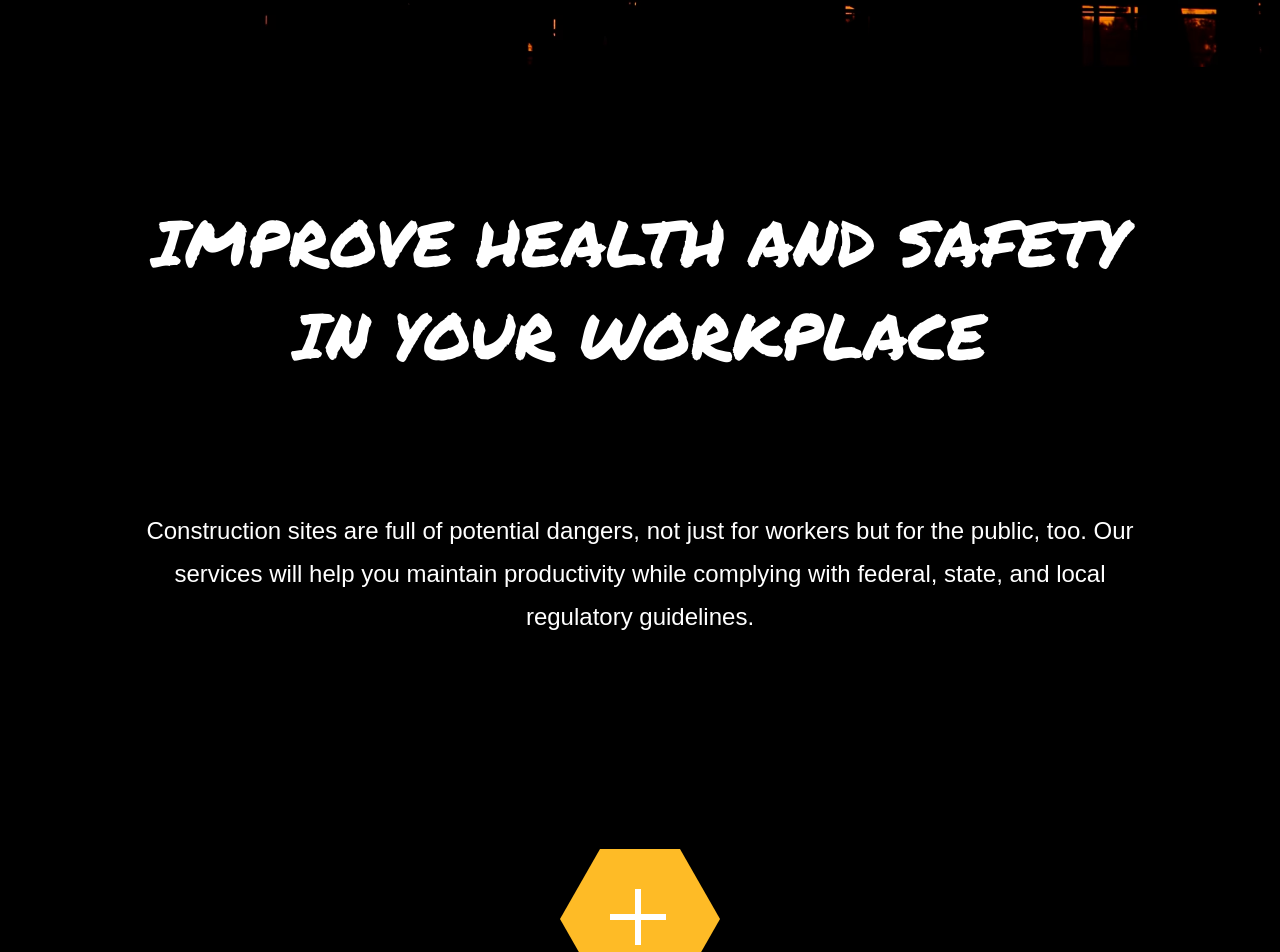
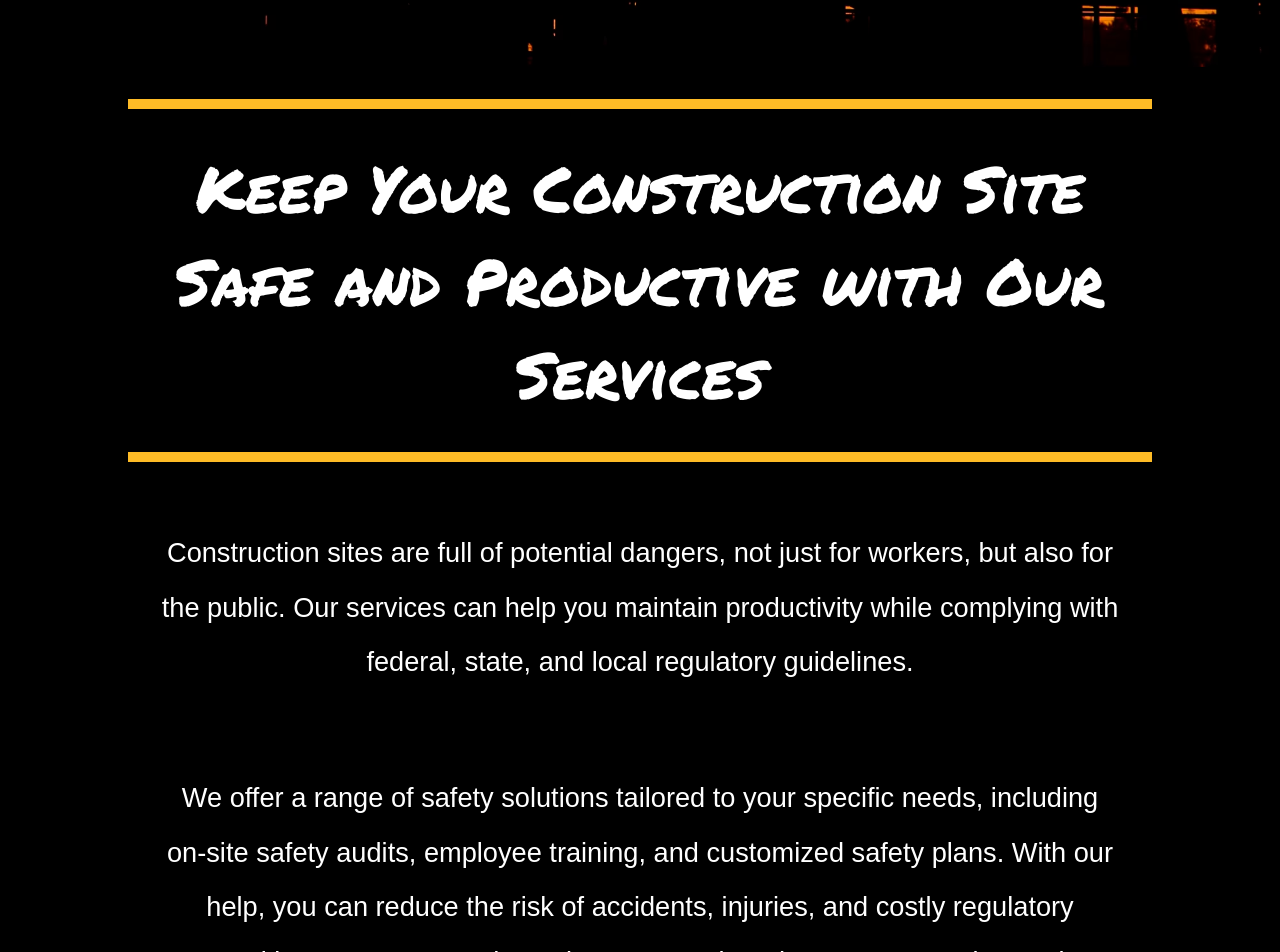
Before and after one commit to coder4je/hoym-safety-consulting, a React (Create React App) app in the folder client/: page / in a window 1280 px wide. Shown: the part 818-1770 px from the top of the page. Built offline with nearby package versions, Linux system fonts and the light colour scheme.

Commit message:
Add Contact Info

```diff
--- a/client/src/components/Contact/ContactElements.tsx
+++ b/client/src/components/Contact/ContactElements.tsx
@@ -1,30 +1,33 @@
 import styled from "styled-components";
 
-export const ContactContainer = styled.div``;
+export const ContactContainer = styled.div`
+  display: flex;
+`;
 
 export const Form = styled.form`
-  width: 100%;
-  height: 70vh;
-  background: #f5f5f5;
+  width: 50vw;
+  height: 80vh;
+  background: black;
   display: flex;
   flex-direction: column;
   justify-content: space-around;
   align-items: flex-start;
-  padding: 1rem 3rem;
+  padding: 20px;
 `;
 
 export const ContactTitle = styled.h1`
-  color: #464d5c;
+  color: #febb26;
   margin: 2rem;
 `;
 
 export const ContactLabel = styled.label`
-  color: #464d5c;
-
+  color: #f5f5f5;
+  height: 50vh;
   font-weight: 700;
   font-size: clamp(1rem, 4vw, 1.5rem);
   display: flex;
   flex-direction: column;
+  justify-content: space-around;
 `;
 
 export const ContactInput = styled.input`
@@ -33,19 +36,61 @@ export const ContactInput = styled.input`
   margin: 1rem;
   background: #f9f9f9;
   border: 0.1rem solid #dfdfdf;
+  border-radius: 5px;
 `;
 
 export const ContactMessage = styled.textarea`
   width: 30rem;
-  height: 5rem;
+  height: 10rem;
   margin: 1rem;
   background: #f9f9f9;
   border: 0.1rem solid #dfdfdf;
+  border-radius: 5px;
 `;
 
 export const ContactBg = styled.img`
   margin-bottom: -5px;
-  width: 100%;
+  width: 100vw;
   height: 30vh;
   object-fit: cover;
 `;
+
+export const ContactCompanyInfo = styled.div`
+  color: white;
+  width: 50vw;
+  height: 80vh;
+  display: flex;
+  flex-direction: column;
+  align-items: flex-start;
+  padding: 3rem;
+`;
+
+export const BtnContainer = styled.div`
+  width: 90%;
+  display: flex;
+  justify-content: center;
+  margin-bottom: 2rem;
+`;
+
+export const ContactDesc = styled.div`
+  color: white;
+  font-size: clamp(1rem, 4vw, 2rem);
+  max-width: 100%;
+  margin-right: 2rem;
+`;
+export const ContactDescSub = styled.h3`
+  color: white;
+  margin-bottom: 2rem;
+`;
+
+export const ContactInfo = styled.div`
+  color: white;
+  font-size: clamp(1rem, 4vw, 1.8rem);
+  margin: 4rem 0;
+
+  .hr {
+    margin: 1rem;
+  }
+`;
+
+export const ContactInfoDetail = styled.span``;
--- a/client/src/components/Contact/index.tsx
+++ b/client/src/components/Contact/index.tsx
@@ -1,12 +1,18 @@
 import React, { useState, ChangeEvent, FormEvent } from "react";
 import {
+  Form,
   ContactContainer,
-  Form,
   ContactBg,
   ContactTitle,
   ContactLabel,
   ContactInput,
   ContactMessage,
+  ContactCompanyInfo,
+  BtnContainer,
+  ContactDesc,
+  ContactDescSub,
+  ContactInfo,
+  ContactInfoDetail,
 } from "./ContactElements";
 import { Button } from "../ButtonElements";
 import contact from "../../images/contact.jpg";
@@ -43,8 +49,9 @@ const Contact: React.FC = () => {
     // onSubmit(values);
   };
   return (
+    <>
+      <ContactBg src={contact} alt="contact" />
       <ContactContainer>
-      <ContactBg src={contact} alt="contact" />
         <Form onSubmit={handleSubmit}>
           <ContactTitle>Contact Us</ContactTitle>
           <ContactLabel>
@@ -55,8 +62,6 @@ const Contact: React.FC = () => {
               value={values.name}
               onChange={handleChange}
             />
-        </ContactLabel>
-        <ContactLabel>
             Email:
             <ContactInput
               type="email"
@@ -64,8 +69,6 @@ const Contact: React.FC = () => {
               value={values.email}
               onChange={handleChange}
             />
-        </ContactLabel>
-        <ContactLabel>
             Phone Number:
             <ContactInput
               type="tel"
@@ -73,8 +76,6 @@ const Contact: React.FC = () => {
               value={values.phoneNumber}
               onChange={handleChange}
             />
-        </ContactLabel>
-        <ContactLabel>
             Message:
             <ContactMessage
               name="message"
@@ -82,6 +83,7 @@ const Contact: React.FC = () => {
               onChange={handleChange}
             />
           </ContactLabel>
+          <BtnContainer>
             <Button
               type="submit"
               primary={true}
@@ -90,8 +92,35 @@ const Contact: React.FC = () => {
               fontBig={true}>
               Submit
             </Button>
+          </BtnContainer>
         </Form>
+        <ContactCompanyInfo>
+          <ContactTitle>hoym safety consulting</ContactTitle>
+          <br />
+          <ContactInfo>
+            <ContactDesc className="material-symbols-outlined">
+              phone_iphone
+            </ContactDesc>
+            <ContactInfoDetail> (917)776-9631</ContactInfoDetail>
+          </ContactInfo>
+          <ContactInfo>
+            <ContactDesc className="material-symbols-outlined">
+              mail
+            </ContactDesc>
+            <ContactInfoDetail>hoymconsulting@gmail.com</ContactInfoDetail>
+          </ContactInfo>
+          <ContactInfo>
+            <ContactDescSub>Business Hours</ContactDescSub>
+            <span className="hr">Mon - Fri: </span>
+            <span className="hr">8am to 5pm EST </span>
+            <br />
+            <br />
+            <span className="hr">Sat - Sun:</span>
+            <span className="hr">On Call</span>
+          </ContactInfo>
+        </ContactCompanyInfo>
       </ContactContainer>
+    </>
   );
 };
 
--- a/client/src/components/MainSection/MainElements.tsx
+++ b/client/src/components/MainSection/MainElements.tsx
@@ -12,18 +12,26 @@ export const MainContent = styled.div`
   flex-direction: column;
   align-items: center;
 `;
+
+export const DesignSquare = styled.div`
+  background: #febb26;
+  height: 10px;
+  width: 80vw;
+  margin: 2rem;
+`;
 export const MainH1 = styled.div`
   color: #fff;
-  font-size: clamp(1.8rem, 5vw, 10rem);
+  font-size: clamp(1.8rem, 5vw, 4rem);
   text-align: center;
-  padding: 10%;
   font-family: "Permanent Marker", cursive;
+  max-width: 80vw;
 `;
 export const MainP = styled.div`
   color: #fff;
-  line-height: 1.8;
-  font-size: max(1.5rem, 1.2vw);
-  margin: 0 10%;
+  max-width: 75vw;
+  line-height: 2;
+  font-size: max(1.7rem, 1.2vw);
+  margin: 2rem auto;
   text-align: center;
   font-family: "M PLUS Rounded 1c", sans-serif;
 `;
--- a/client/src/components/MainSection/index.tsx
+++ b/client/src/components/MainSection/index.tsx
@@ -4,6 +4,7 @@ import {
   MainH1,
   MainP,
   MainBg,
+  DesignSquare,
 } from "./MainElements";
 import sunset from "../../images/sunset.avif";
 
@@ -12,12 +13,26 @@ function MainSection() {
     <MainContainer>
       <MainContent>
         <MainBg src={sunset} alt="sunset" />
-        <MainH1>IMPROVE HEALTH AND SAFETY IN YOUR WORKPLACE</MainH1>
+        <DesignSquare />
+
+        <MainH1>
+          Keep Your Construction Site Safe and Productive with Our Services
+        </MainH1>
+        <DesignSquare />
         <MainP>
-          Construction sites are full of potential dangers, not just for workers
-          but for the public, too. Our services will help you maintain
+          Construction sites are full of potential dangers, not just for
+          workers, but also for the public. Our services can help you maintain
           productivity while complying with federal, state, and local regulatory
           guidelines.
+        </MainP>
+        <br />
+        <MainP>
+          We offer a range of safety solutions tailored to your specific needs,
+          including on-site safety audits, employee training, and customized
+          safety plans. With our help, you can reduce the risk of accidents,
+          injuries, and costly regulatory penalties. Contact us today to learn
+          more about how we can assist you in keeping your construction site
+          safe and productive.
         </MainP>
       </MainContent>
     </MainContainer>
```
Lines whose indentation alone changed are shown as unchanged.
